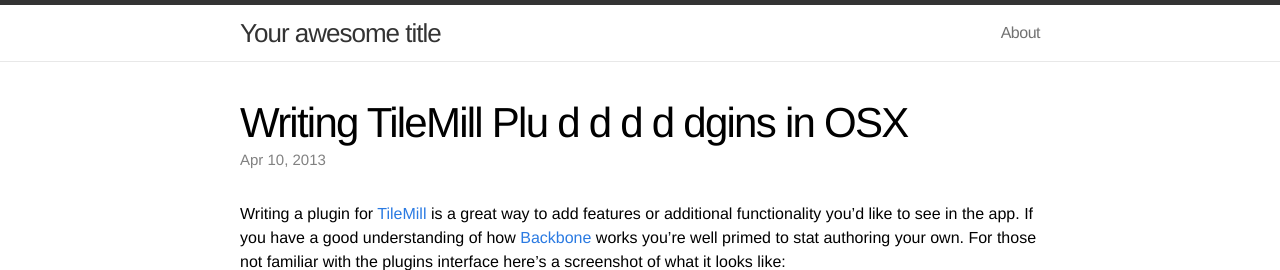
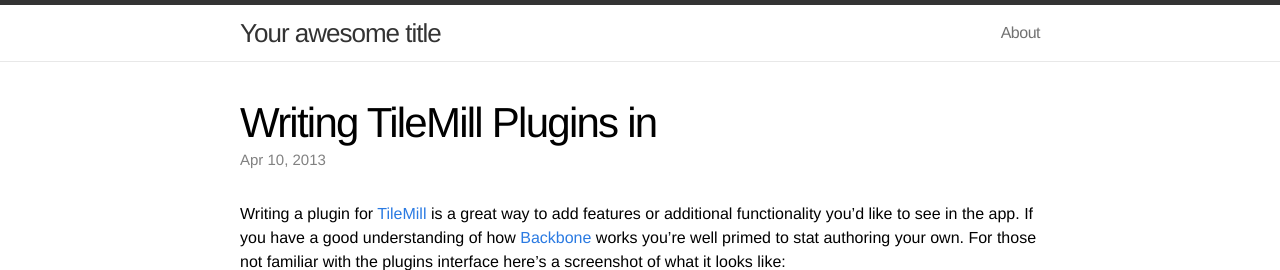
Before and after one commit to dhcole/eno-site, a Jekyll site: the page built from _posts/2013-04-10-a-filename.md, in a window 1280 px wide and 900 px high, cut to the strip 0-270 px from the top of the window. Built offline with Jekyll 4.4.1, drawn with Linux system fonts in a browser that asks for light colours.

Commit message:
Saving a commit

```diff
--- a/_posts/2013-04-10-a-filename.md
+++ b/_posts/2013-04-10-a-filename.md
@@ -2,7 +2,7 @@
 published: true
 layout: post
 category: blog
-title: Writing TileMill Plu d d d d dgins in OSX
+title: Writing TileMill Plugins in
 permalink: /blog/writing-tilemill-plugins
 class: tilemill-plugins
 headline: images/blog/tilemill-plugins.png
```
